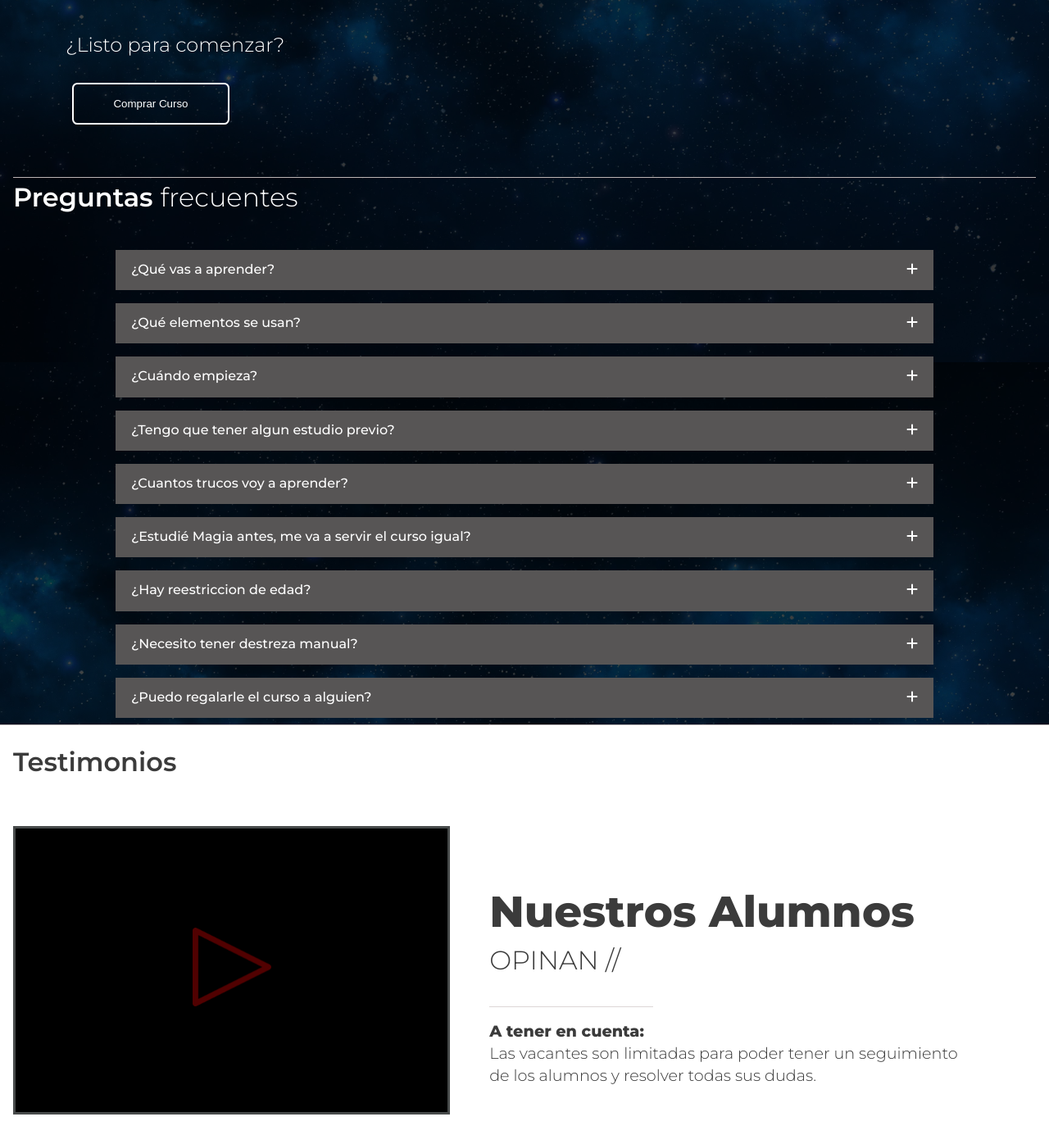
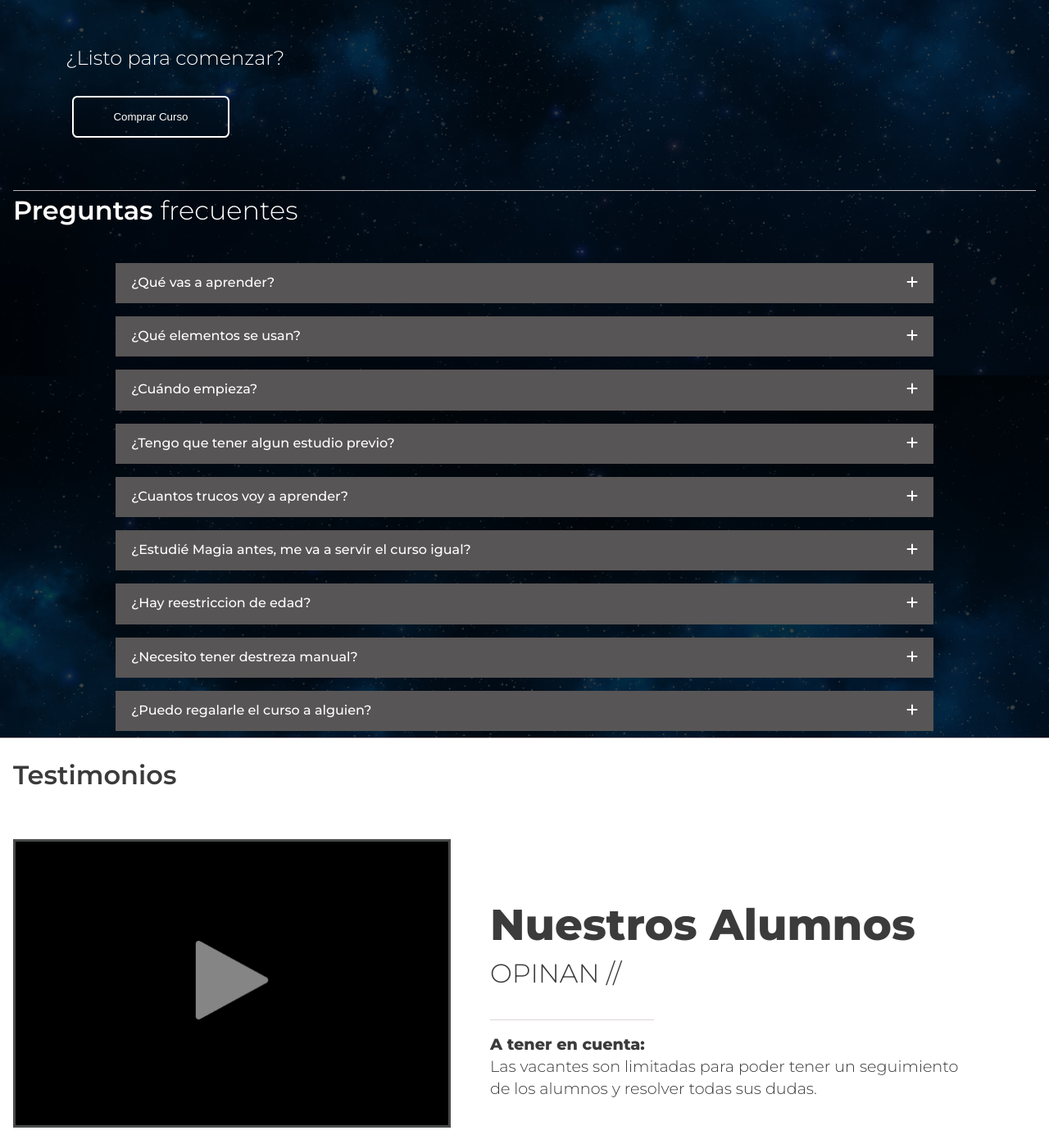
Before and after one commit to florparrillas/misterioAcademia, a PHP site: page / in a window 1280 px wide. Shown: the part 1731-3116 px from the top of the page at 82% size. Run offline with PHP 8.4, Linux system fonts and the light colour scheme; some libraries are stand-ins or nearby versions.

Commit message:
cambio de videos

```diff
--- a/css/style.css
+++ b/css/style.css
@@ -300,66 +288,7 @@
     justify-content: center;
     align-items: center;
 }
-.btn-abrir-popup{
-    background: transparent;
-    display: flex;
-    justify-content: center;
-    align-items: center;
-    cursor: pointer;
-    opacity: .5;
-}
 
-/*Ventana Emergente*/
-.overlay{
-    background: black;
-    position: absolute;
-    top: 0;
-    bottom: 0;
-    left: 0;
-    right: 0;
-    display: flex;
-    align-items: center;
-    justify-content: center;
-    visibility: collapse;
-}
-.overlay.active{
-    visibility: visible;
-}
-.popup{
-    padding:0 0;
-    width: 98%;
-    height: 100%;
-    background: black;
-}
-.popup .btn-cerrar-popup{
-    font-size: 1.5rem;
-    line-height: .5rem;
-    display: block;
-    text-align: right;
-    color: rgb(110, 107, 105);
-    transition: .3s ease all;
-}
-.popup .btn-cerrar-popup:hover{
-    color: rgb(255, 255, 255);
-}
-
-.popup-1{
-    padding: 2rem 0;
-    width: 80%;
-    height: 100%;
-    background: blue;
-}
-.popup-1 .btn-cerrar-popup{
-    font-size: 1.5rem;
-    line-height: .5rem;
-    display: block;
-    text-align: right;
-    color: rgb(110, 107, 105);
-    transition: .3s ease all;
-}
-.popup-1 .btn-cerrar-popup:hover{
-    color: rgb(255, 255, 255);
-}
 
 /* Estilos de la Seccion Detalle de Curso + Video*/
 
@@ -384,13 +313,11 @@
     background-size: cover;
     position: relative;
     background-position: center;
-
     height: 22rem;
     display: flex;
     align-items: center;
     justify-content: center;
-    width:560px;    /* Ancho máximo */
-    margin:auto;    /* Centramos el vídeo */
+    width:45%;    /* Ancho máximo */
 }
 .c-pagos-botones{
     display: flex;
--- a/index.php
+++ b/index.php
@@ -28,7 +28,7 @@
                 <div class="container fecha-curso-btn t-size-7">
                 <img class="icon-var" src="img/calendar.png" alt="">
                 <p class="fecha-prox-curso"> Proximo Curso : 18 de Septiembre</p>
-                <button href="#reserva-curso" class="btn-negro btn-fino btn-w-9">Comprar Curso</button>
+                <button    onclick="location.href='#reserva-curso'" class="btn-negro btn-fino btn-w-9">Comprar Curso</button>
                  </div>
 
             </div>
@@ -67,7 +67,7 @@
         <section class="secc-inicio conteiner" id="inicio">
             <div class="c-g-inicio">
                 <div class=" boton-prueba btn-abrir-popup">
-                    <a class="c-inicio-rel" data-fancybox href="https://www.youtube.com/watch?v=zJERdko_M4w&controls=0&autoplay=1&modestbranding=1">
+                    <a class="c-inicio-rel" data-fancybox href="https://www.youtube.com/embed/-wHebgZsIvs">
                         <img class="img-play" src="img/play.png" alt="Play video misterio academia">
                     </a>
                 </div>
@@ -96,7 +96,7 @@
                     <div class="c-gral-curso-video container pad-bottom-4">
                         <div class="detalle-curso ">
 
-                            <div class="linea-separadora">
+                            <div class="linea-separadora pad-bottom-1">
                                 <p class="pad-adaptable pad-cajas interlineado t-weight-300 t-size-1 ">
                                     <strong class="t-weight-800">Curso de</strong> ilusionismo
                                 </p>
@@ -143,33 +143,16 @@
                                 </div>
                             </div>
                         </div>
-
-
-
-
                         <!--Contenedor magen de fondo con video-->
                         <div class="video-curso">
                             <div class=" boton-prueba btn-abrir-popup">
-                                <a class="c-inicio-rel" data-fancybox href="https://www.youtube.com/watch?v=Ll86BbvPjJg">
-                                    <img class="img-play" src="img/btn-p-b-azul.png" alt="Play video misterio academia">
+                                <a class="c-inicio-rel" data-fancybox href="https://www.youtube.com/embed/Ll86BbvPjJg">
+                                    <img class="img-play" src="img/play.png" alt="Play video misterio academia">
                                 </a>
-                            </div>
-
-                            <div class="overlay boton-prueba-overlay" >
-                                <div class="popup boton-prueba-popup" >
-                                    <div class="" >
-                                        <a href="#"  class="btn-cerrar-popup boton-prueba-cerrar"><i class="fas fa-times"></i></a>
-                                    </div>
-                                    <div class="video-container boton-prueba-video" ></div>
                             </div>
                         </div>
                     </div>
 
-
-
-
-
-                    </div>
                 </div>
             </section>
 
@@ -265,7 +248,7 @@
 
 
                 <!--Seccion de Preguntas Frecuentes -->
-                <section class="secc-preg-frec pad-bottom-2">
+                <section class="secc-preg-frec pad-bottom-2" id="preguntas">
 
                     <div class="container ">
                         <div class=" pad-adaptable pad-cajas">
@@ -434,19 +417,10 @@
 
                     <!--Contenedor magen de fondo con video popup-->
                     <div class="video-curso">
-                            <div class=" boton-prueba btn-abrir-popup"   data-video="pV9wS8PqJVU">
-                                <div class="c-inicio-rel">
-                                    <img class="img-play" src="img/btn-p-b-rojo.png" alt="Play video misterio academia">
-                                </div>
-                            </div>
-
-                            <div class="overlay boton-prueba-overlay" >
-                                <div class="popup boton-prueba-popup" >
-                                    <div class="" >
-                                        <a href="#"  class="btn-cerrar-popup boton-prueba-cerrar"><i class="fas fa-times"></i></a>
-                                    </div>
-                                    <div class="video-container boton-prueba-video" ></div>
-                                </div>
+                            <div class=" boton-prueba btn-abrir-popup">
+                                <a class="c-inicio-rel" data-fancybox href="https://www.youtube.com/embed/pV9wS8PqJVU">
+                                    <img class="img-play" src="img/play.png" alt="Play video misterio academia">
+                                </a>
                             </div>
                         </div>
 
@@ -471,8 +445,9 @@
         </section>
 
         <!--Seccion Reserva Curso -->
-        <section class="secc-reserva-curso " id="reserva-curso">
-            <div class="container   con-gral-reserva pad-top">
+        <section class="secc-reserva-curso pad-bottom-1" id="reserva-curso">
+
+            <div class="container  con-gral-reserva pad-top-2 ">
                 <div class="con-info-reserva ">
                     <div class=" ">
                         <p class=" pad-adaptable t-size-1 t-weight-300  interlineado  ">
@@ -536,25 +511,17 @@
 
 
                 <!--Contenedor magen de fondo con video popup-->
- <div class="video-curso ">
-     <div class=" boton-prueba btn-abrir-popup"   data-video="b5M6U2f_TOw">
-         <div class="c-inicio-rel">
-             <img class="img-play" src="img/btn-p-b-rojo.png" alt="Play video misterio academia">
-         </div>
-     </div>
-
-     <div class="overlay boton-prueba-overlay" >
-         <div class="popup-1 boton-prueba-popup" >
-             <div class="" >
-                 <a href="#"  class="btn-cerrar-popup boton-prueba-cerrar"><i class="fas fa-times"></i></a>
-             </div>
-             <div class="video-container boton-prueba-video" ></div>
-         </div>
-     </div>
+                        <div class="video-curso">
+                            <div class=" boton-prueba btn-abrir-popup">
+                                <a class="c-inicio-rel" data-fancybox href="https://www.youtube.com/embed/zJERdko_M4w">
+                                    <img class="img-play" src="img/play.png" alt="Play video misterio academia">
+                                </a>
                             </div>
                         </div>
 
             </section>
+
+
 
 
             <!--Seccion de Carrousel del Publico-->
```
Also changed, not shown: other parts of css/style.css (+31 -17 lines), js/utilidades.js (+0 -13 lines). Lines whose indentation alone changed are shown as unchanged.
